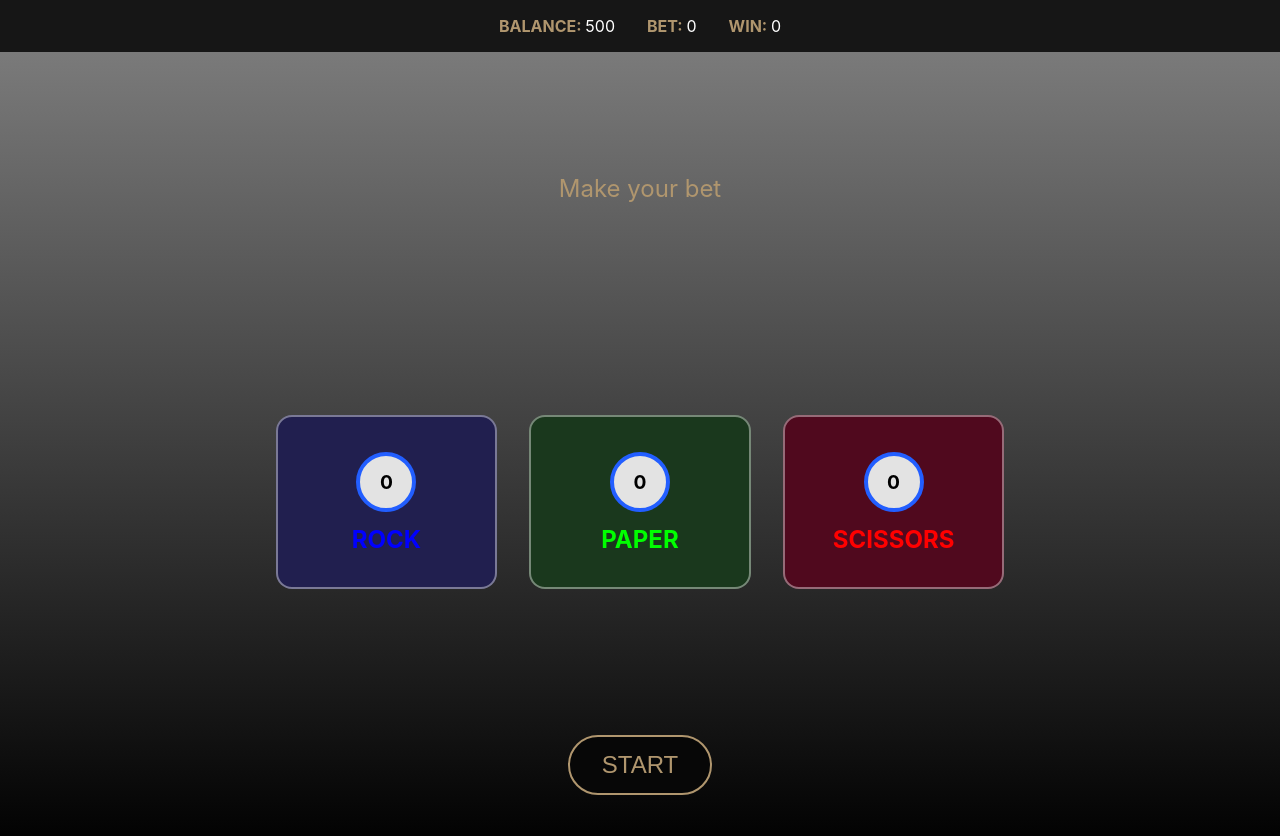
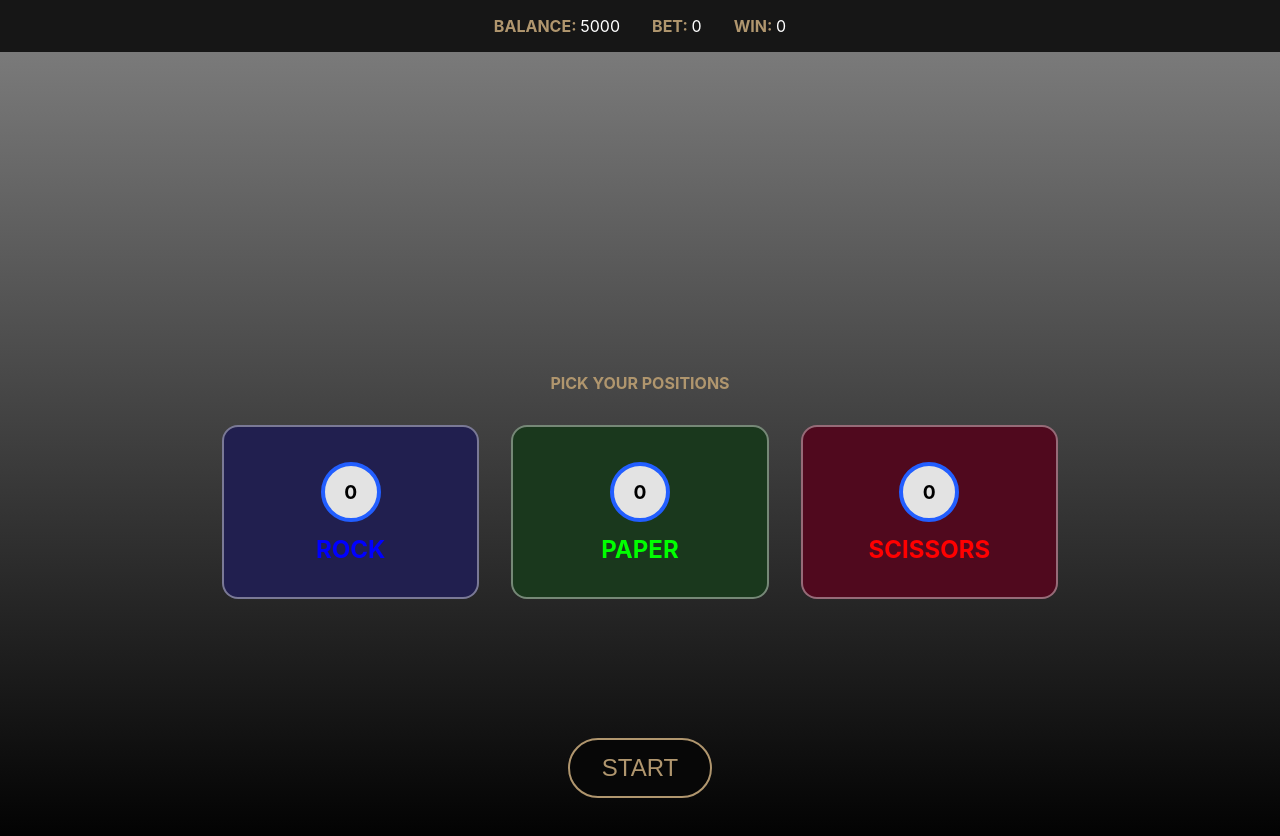
Before and after one commit to limel/yolo-test-task, a React (Create React App) app: page / in a window 1280 px wide. Shown: the top 836 px of the page. Built offline with nearby package versions, Linux system fonts and the light colour scheme.

Commit message:
update notice message & styles

```diff
--- a/src/App.tsx
+++ b/src/App.tsx
@@ -34,7 +34,7 @@ export default class App extends React.Component<object, AppState> {
 	constructor(props: object) {
 		super(props);
 		this.state = {
-			balance: 500,
+			balance: 5000,
 			bet: 0,
 			win: 0,
 			step: 500,
@@ -282,7 +282,7 @@ export default class App extends React.Component<object, AppState> {
 						status={status}
 						bet={this.state.bet}
 					/>
-					<BetArea>
+					<BetArea status={status}>
 						{cards.map(card => (
 							<Card
 								key={card.value}
--- a/src/components/BetArea/BetArea.module.scss
+++ b/src/components/BetArea/BetArea.module.scss
@@ -0,0 +1,27 @@
+.list {
+  display: grid;
+  grid-template-columns: repeat(3, 1fr);
+  gap: 2rem;
+  padding: 2rem;
+  margin: 0 auto;
+  max-width: 900px;
+}
+
+.notice {
+  display: block;
+  text-align: center;
+  margin: 0 auto;
+  text-transform: uppercase;
+  color: var(--accent-text-color);
+  font-weight: 700;
+  opacity: 0;
+  visibility: hidden;
+  font-size: 0;
+  transition: var(--transition) opacity, var(--transition) visibility, var(--transition) font-size;
+
+  &.active {
+    opacity: 1;
+    visibility: visible;
+    font-size: 1rem;
+  }
+}
--- a/src/components/BetArea/BetArea.tsx
+++ b/src/components/BetArea/BetArea.tsx
@@ -1,7 +1,19 @@
-// import Card from 'components/Card';
+import { GameStatus } from 'types';
+import s from './BetArea.module.scss';
+import cn from 'classnames';
 
-const BetArea = ({ children }: { children: React.ReactNode }) => {
-	return <ul className="container">{children}</ul>;
+const BetArea = ({ children, status }: { children: React.ReactNode; status: GameStatus }) => {
+	return (
+		<div>
+			<span
+				className={cn(s.notice, {
+					[s.active]: status === GameStatus.Start,
+				})}>
+				Pick your positions
+			</span>
+			<ul className={s.list}>{children}</ul>
+		</div>
+	);
 };
 
 export default BetArea;
--- a/src/components/NoticeArea/NoticeArea.module.scss
+++ b/src/components/NoticeArea/NoticeArea.module.scss
@@ -14,13 +14,25 @@
   visibility: hidden;
   font-size: 0;
   transition: var(--transition) opacity, var(--transition) visibility, var(--transition) font-size;
+}
 
+.bets {
+  display: flex;
+  align-items: center;
+  justify-content: center;
+}
+
+.bets.active {
+  span {
+    margin: 10px 1.5rem 0 1.5rem;
+  }
 }
 
 .active {
   opacity: 1;
   visibility: visible;
   font-size: 3rem;
+  line-height: 1;
 
   span {
     display: block;
@@ -32,13 +44,4 @@
       color: #fff;
     }
   }
-
-
 }
-
-.bets.active {
-  span {
-    display: inline;
-    margin: 1.5rem
-  }
-}
--- a/src/components/NoticeArea/NoticeArea.tsx
+++ b/src/components/NoticeArea/NoticeArea.tsx
@@ -58,13 +58,6 @@ const NoticeArea: React.FC<NoticeAreaProps> = ({ playerBet, winnerCard, pcBet, w
 	return (
 		<section className={s.container}>
 			<div
-				className={cn(s.notice, {
-					[s.active]: status === GameStatus.Start,
-				})}>
-				<span className={s.notice__text}>Make your bet</span>
-			</div>
-
-			<div
 				className={cn(s.bets, {
 					[s.active]: status === GameStatus.Pending,
 				})}>
--- a/src/index.scss
+++ b/src/index.scss
@@ -44,15 +44,6 @@ ul {
   min-height: 100svh;
 }
 
-.container {
-  display: grid;
-  grid-template-columns: repeat(3, 1fr);
-  gap: 2rem;
-  padding: 2rem;
-  margin: 0 auto;
-  max-width: 900px;
-}
-
 .button {
   display: flex;
   align-items: center;
```
